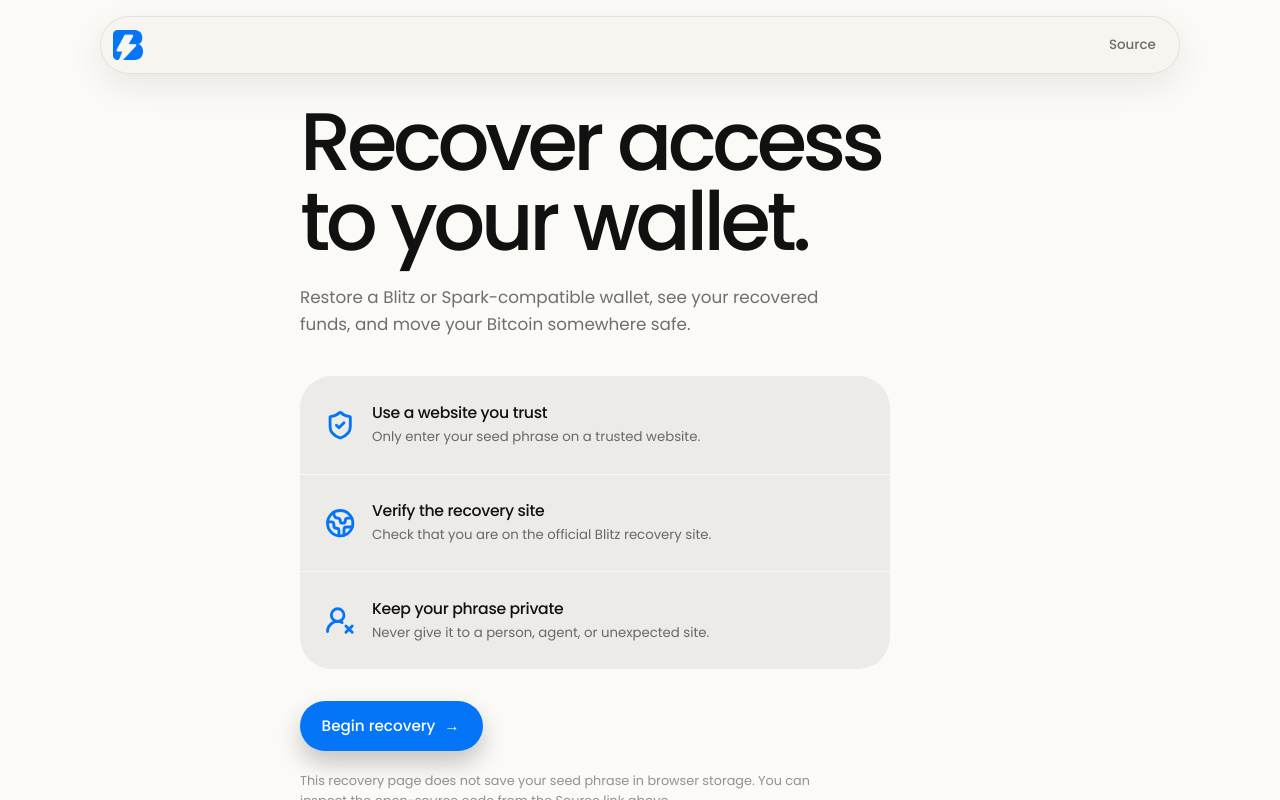
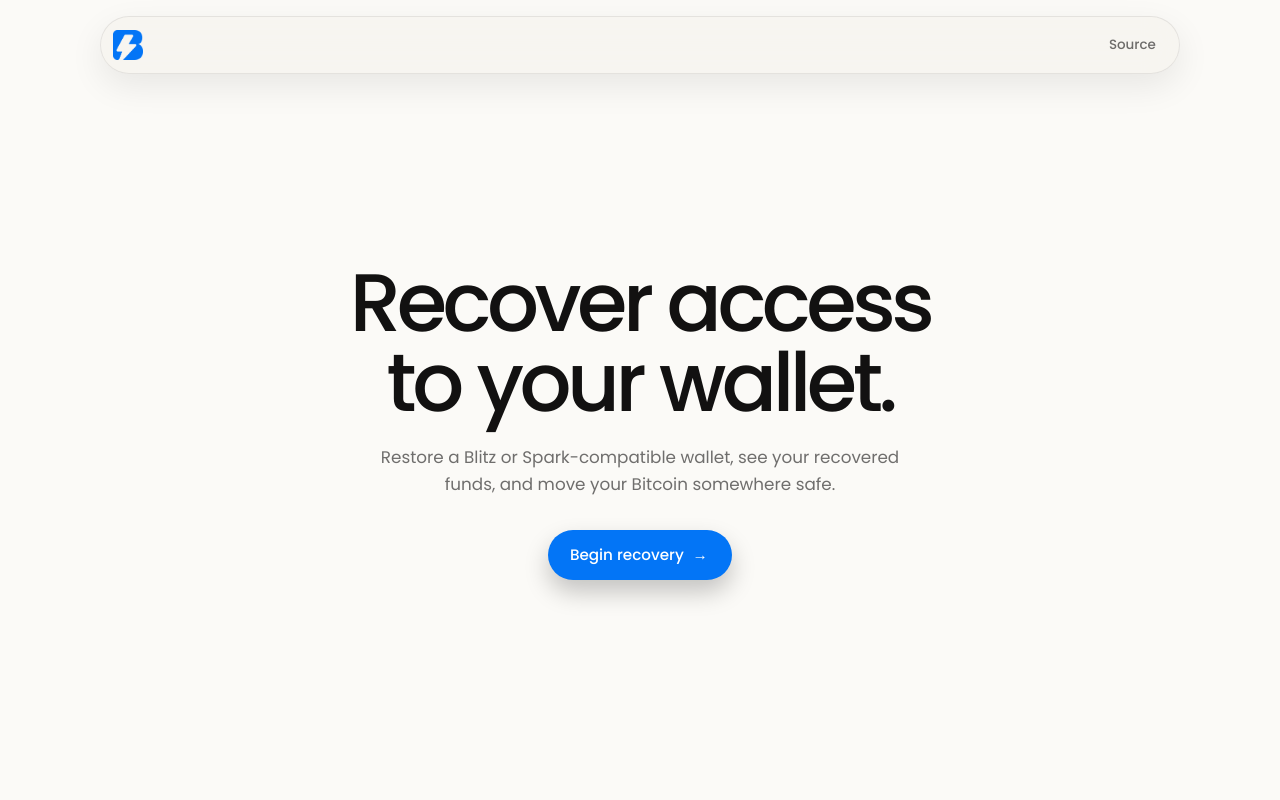
Before and after one commit to BlitzWallet/spark-recover, a React (Vite) app: page / in a window 1280 px wide. Built offline with nearby package versions, Linux system fonts and the light colour scheme.

Commit message:
improving UI

```diff
--- a/src/App.jsx
+++ b/src/App.jsx
@@ -3,6 +3,7 @@ import "./App.css";
 import WelcomScreen from "./pages/welcome/welcome";
 import RestoreScreen from "./pages/restore/restore";
 import WalletScreen from "./pages/wallet/wallet";
+import RecoveryHeader from "./components/recoveryHeader/recoveryHeader";
 
 function App() {
   const [currentState, setCurrentState] = useState("home");
@@ -21,6 +22,11 @@ function App() {
 
   return (
     <div className="recoveryApp">
+      <RecoveryHeader
+        onBack={
+          currentState === "home" ? null : () => handleStateChange("home")
+        }
+      />
       <WelcomScreen
         currentState={currentState}
         handleStateChange={handleStateChange}
--- a/src/pages/restore/restore.jsx
+++ b/src/pages/restore/restore.jsx
@@ -170,7 +170,6 @@ export default function RestoreScreen({
         zIndex: currentState === "restore" ? 2 : 1,
       }}
     >
-      <RecoveryHeader onBack={() => handleStateChange("home")} />
       <main className="recoveryPage">
         <div className="recoveryMain restoreContent">
           {isValidating ? (
@@ -215,7 +214,7 @@ export default function RestoreScreen({
               {entryMode === "words" ? (
                 <div className="seedEntry" role="tabpanel">
                   <div className="seedEntryActions">
-                    <p>Enter each word in order, or paste all 12 at once.</p>
+                    <p>Enter each word in the order you wrote them down.</p>
                   </div>
                   <div className="seedWords">
                     {WORD_NUMBERS.map((number) => (
--- a/src/pages/welcome/style.css
+++ b/src/pages/welcome/style.css
@@ -7,7 +7,7 @@
   display: flex;
   flex-direction: column;
   justify-content: center;
-  align-items: flex-start;
+  align-items: center;
   padding-bottom: 1.75rem;
 }
 
@@ -28,6 +28,7 @@
   font-weight: 500;
   letter-spacing: -0.055em;
   line-height: 0.98;
+  text-align: center;
 }
 
 .welcomeLead {
@@ -37,6 +38,7 @@
   font-size: 1.05rem;
   font-weight: 400;
   line-height: 1.6;
+  text-align: center;
 }
 
 .securityNotice {
@@ -77,7 +79,7 @@
 }
 
 .securityChecklistItem {
-  min-height: 6.1rem;
+  min-height: 85px;
   display: grid;
   grid-template-columns: 2.15rem minmax(0, 1fr) 1.35rem;
   align-items: center;
@@ -172,7 +174,6 @@
   }
 
   .securityChecklistItem {
-    min-height: 5.75rem;
     grid-template-columns: 2rem minmax(0, 1fr) 1.1rem;
     gap: 0.7rem;
     padding: 0.9rem 1.2rem;
--- a/src/pages/welcome/welcome.jsx
+++ b/src/pages/welcome/welcome.jsx
@@ -19,7 +19,6 @@ export default function WelcomeScreen({
         zIndex: currentState === "home" ? 2 : 1,
       }}
     >
-      <RecoveryHeader />
       <main className="recoveryPage">
         <div className="recoveryMain welcomeContent">
           <h1>Recover access to your wallet.</h1>
@@ -28,38 +27,6 @@ export default function WelcomeScreen({
             funds, and move your Bitcoin somewhere safe.
           </p>
 
-          <section className="securityNotice" aria-labelledby="security-title">
-            <ul className="securityChecklist">
-              <li className="securityChecklistItem">
-                <ShieldCheck
-                  className="securityChecklistIcon"
-                  aria-hidden="true"
-                />
-                <div>
-                  <h3>Use a website you trust</h3>
-                  <p>Only enter your seed phrase on a trusted website.</p>
-                </div>
-              </li>
-              <li className="securityChecklistItem">
-                <Globe2 className="securityChecklistIcon" aria-hidden="true" />
-                <div>
-                  <h3>Verify the recovery site</h3>
-                  <p>Check that you are on the official Blitz recovery site.</p>
-                </div>
-              </li>
-              <li className="securityChecklistItem">
-                <UserRoundX
-                  className="securityChecklistIcon"
-                  aria-hidden="true"
-                />
-                <div>
-                  <h3>Keep your phrase private</h3>
-                  <p>Never give it to a person, agent, or unexpected site.</p>
-                </div>
-              </li>
-            </ul>
-          </section>
-
           <button
             className="recoveryButton welcomeAction"
             type="button"
@@ -67,11 +34,6 @@ export default function WelcomeScreen({
           >
             Begin recovery <span aria-hidden="true">→</span>
           </button>
-          <p className="welcomeFootnote">
-            This recovery page does not save your seed phrase in browser
-            storage. You can inspect the open-source code from the Source link
-            above.
-          </p>
         </div>
       </main>
     </section>
```
